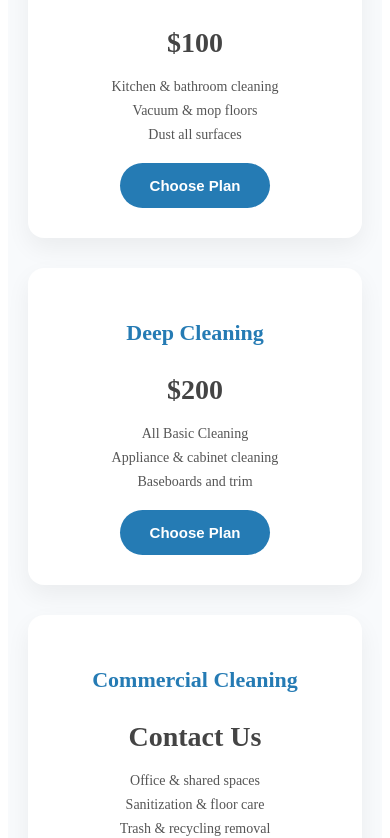
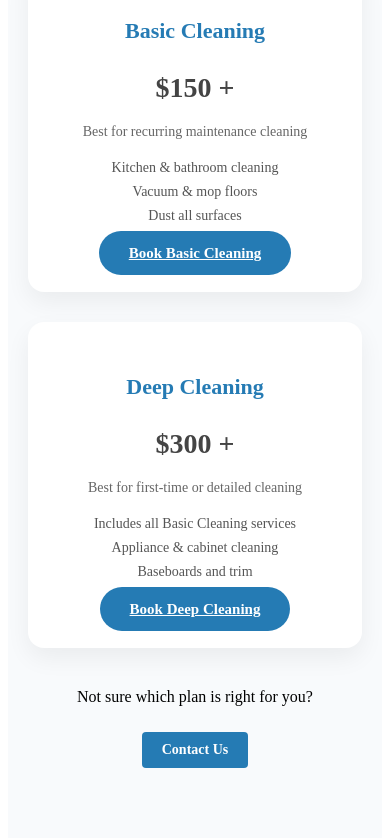
Before and after one commit to Samjamhas10/hashi-s-luxe-cleaning, a React (Vite) app: page / in a window 390 px wide. Shown: the part 4986-5824 px from the top of the page. Built offline with nearby package versions, Linux system fonts and the light colour scheme.

Commit message:
Update Pricing component and styles for improved layout and responsiveness

```diff
--- a/src/components/Pricing/Pricing.css
+++ b/src/components/Pricing/Pricing.css
@@ -12,13 +12,13 @@
 }
 
 .pricing__title {
-  font-size: 36px;
+  font-size: 40px;
   margin-bottom: 10px;
   color: #444;
 }
 
 .pricing__subtitle {
-  font-size: 16px;
+  font-size: 20px;
   color: #555;
   margin-bottom: 40px;
 }
@@ -56,6 +56,12 @@
   margin-bottom: 20px;
 }
 
+.pricing__description {
+  font-size: 14px;
+  color: #666;
+  margin-bottom: 20px;
+}
+
 .pricing__card ul {
   list-style: none;
   padding: 0;
@@ -68,7 +74,7 @@
   color: #555;
 }
 
-.pricing__card button {
+.pricing__button {
   padding: 14px 30px;
   border-radius: 999px;
   font-size: 15px;
@@ -80,10 +86,32 @@
   transition: all 0.2s ease;
 }
 
-.pricing__card button:hover,
-.pricing__card button:focus {
+.pricing__button:hover,
+.pricing__button:focus {
   background-color: #1f3a8a;
   transform: translateY(-2px);
+}
+
+.pricing__cta {
+  margin-top: 40px;
+  text-align: center;
+}
+
+.pricing__cta-button {
+  display: inline-block;
+  margin-top: 10px;
+  padding: 10px 20px;
+  background-color: #257bb4;
+  color: #ffffff;
+  text-decoration: none;
+  border-radius: 4px;
+  font-size: 14px;
+  font-weight: bold;
+  transition: background-color 0.3s ease;
+}
+
+.pricing__cta-button:hover {
+  background-color: #1f3a8a;
 }
 
 @media (max-width: 768px) {
--- a/src/components/Pricing/Pricing.jsx
+++ b/src/components/Pricing/Pricing.jsx
@@ -1,46 +1,87 @@
 import React from "react";
 import "./Pricing.css";
 
+const pricingPlans = [
+  {
+    id: 1,
+    title: "Basic Cleaning",
+    price: "$150 +",
+    description: "Best for recurring maintenance cleaning",
+    features: [
+      "Kitchen & bathroom cleaning",
+      "Vacuum & mop floors",
+      "Dust all surfaces",
+    ],
+    buttonText: "Book Basic Cleaning",
+  },
+  {
+    id: 2,
+    title: "Deep Cleaning",
+    price: "$300 +",
+    description: "Best for first-time or detailed cleaning",
+    features: [
+      "Includes all Basic Cleaning services",
+      "Appliance & cabinet cleaning",
+      "Baseboards and trim",
+    ],
+    buttonText: "Book Deep Cleaning",
+  },
+];
+
 function Pricing() {
   return (
-    <section id="pricing" className="pricing">
+    <section id="pricing" className="pricing" aria-labelledby="pricing-title">
       <div className="pricing__container">
-        <h2 className="pricing__title">Our Pricing</h2>
+        <h2 id="pricing-title" className="pricing__title">
+          Our Pricing
+        </h2>
         <p className="pricing__subtitle">
-          Flexible options for every home or office cleaning need.
+          Flexible options for every home or office cleaning need. Prices vary
+          based on home size, condition, and cleaning scope.
         </p>
         <div className="pricing__cards">
-          <div className="pricing__card">
-            <h3>Basic Cleaning</h3>
-            <p className="pricing__amount">$100</p>
-            <ul>
-              <li>Kitchen & bathroom cleaning</li>
-              <li>Vacuum & mop floors</li>
-              <li>Dust all surfaces</li>
-            </ul>
-            <button>Choose Plan</button>
-          </div>
-          <div className="pricing__card">
-            <h3>Deep Cleaning</h3>
-            <p className="pricing__amount">$200</p>
-            <ul>
-              <li>All Basic Cleaning</li>
-              <li>Appliance & cabinet cleaning</li>
-              <li>Baseboards and trim</li>
-            </ul>
-            <button>Choose Plan</button>
-          </div>
+          {pricingPlans.map((plan) => (
+            <article key={plan.id} className="pricing__card">
+              <h3>
+                {plan.icon} {plan.title}
+              </h3>
 
-          <div className="pricing__card">
-            <h3>Commercial Cleaning</h3>
-            <p className="pricing__amount">Contact Us</p>
-            <ul>
-              <li>Office & shared spaces</li>
-              <li>Sanitization & floor care</li>
-              <li>Trash & recycling removal</li>
-            </ul>
-            <button>Contact Us</button>
-          </div>
+              <p
+                className="pricing__amount"
+                aria-label={`${plan.price} starting price`}
+              >
+                {plan.price}
+              </p>
+
+              <p className="pricing__description">{plan.description}</p>
+
+              <ul>
+                {plan.features.map((feature, index) => (
+                  <li key={index}>{feature}</li>
+                ))}
+              </ul>
+
+              <a
+                href="#contact"
+                className="pricing__button"
+                aria-label={`Book ${plan.title}`}
+              >
+                {plan.buttonText}
+              </a>
+            </article>
+          ))}
+        </div>
+
+        <div className="pricing__cta">
+          <p>Not sure which plan is right for you?</p>
+
+          <a
+            href="#contact"
+            className="pricing__cta-button"
+            aria-label="Contact Hashi's Luxe Cleaning"
+          >
+            Contact Us
+          </a>
         </div>
       </div>
     </section>
```
